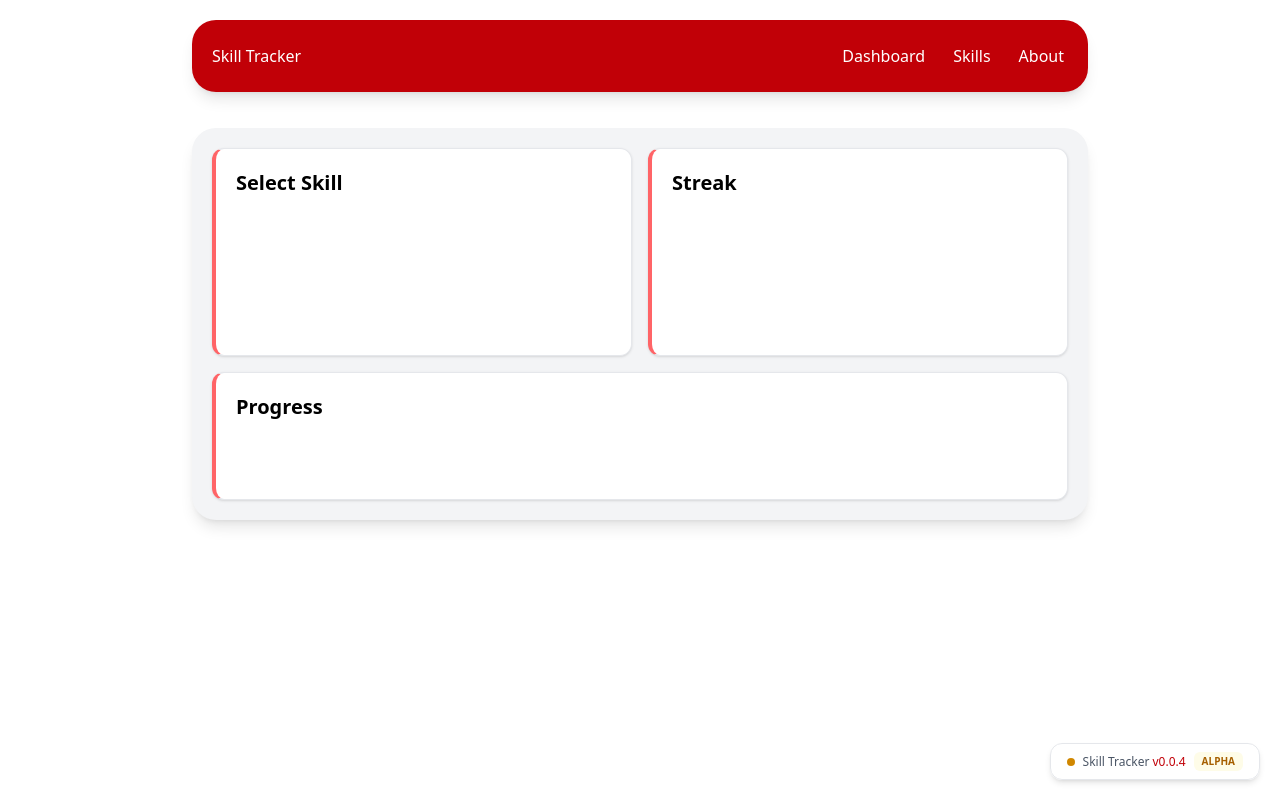
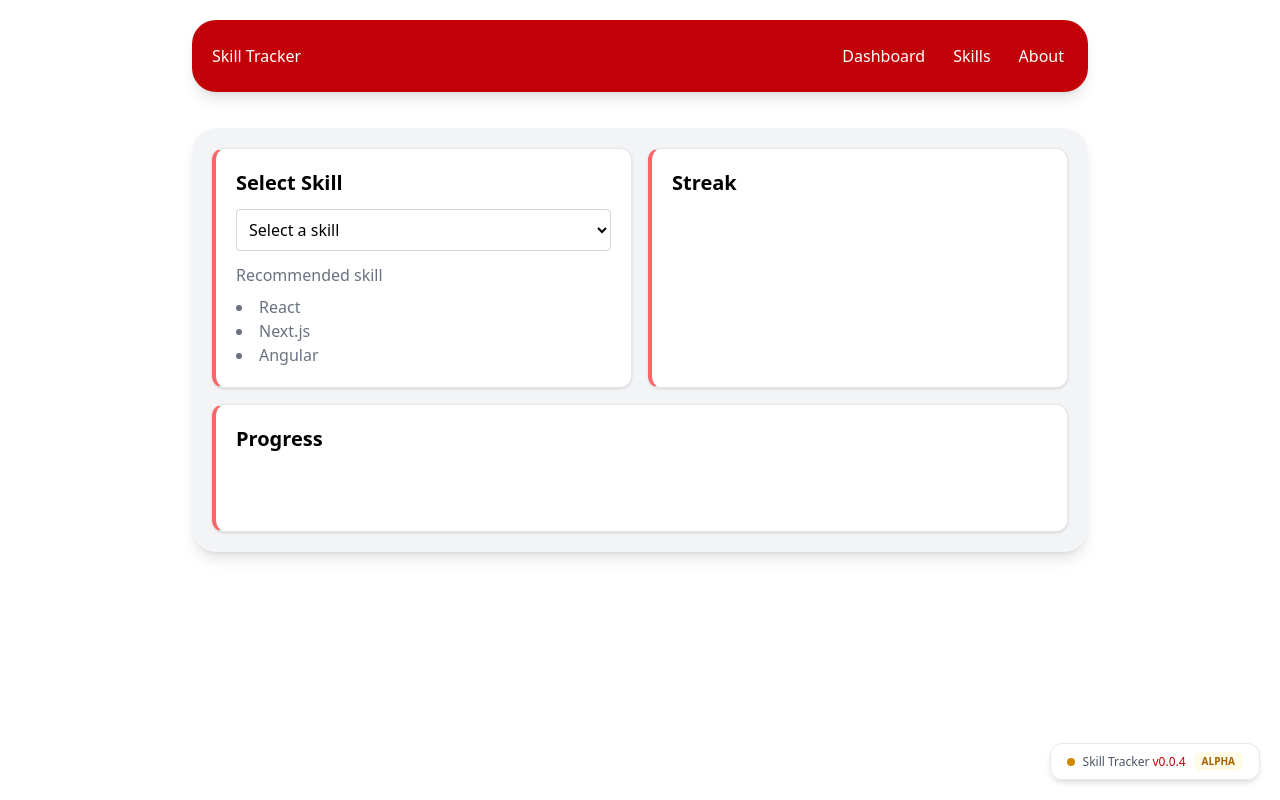
Before and after one commit to mntandrei/skill-tracker, a Next.js app: page / in a window 1280 px wide. Built offline with nearby package versions, Linux system fonts and the light colour scheme.

Commit message:
smoll changhe

```diff
--- a/src/app/components/skills/SelectTab.tsx
+++ b/src/app/components/skills/SelectTab.tsx
@@ -1,8 +1,27 @@
+export default function SelectTab() {
+  const selectskill = ["JavaScript"];
+  const recommendedSkills = ["React", "Next.js", "Angular"];
 
-export default function SelectTab() {
   return (
     <div className="min-h-52 rounded-xl border border-gray-200 border-l-4 border-l-red-400 bg-white p-5 shadow-sm ">
       <h2 className="text-xl font-semibold">Select Skill</h2>
+      <select className="mt-3 w-full rounded border border-gray-300 p-2">
+        <option value="">Select a skill</option>
+        {selectskill.map((skill) => (
+          <option key={skill} value={skill.toLowerCase()}>
+            {skill}
+          </option>
+        ))}
+      </select>
+      <div>
+        <p className="mt-3 text-gray-500">Recommended skill</p>
+        <ul className="mt-2 list-disc list-inside text-gray-500">
+          {recommendedSkills.map((skill) => (
+            <li key={skill}>{skill}</li>
+          ))}
+        </ul>
+
+      </div>
     </div>
   );
 }
```
